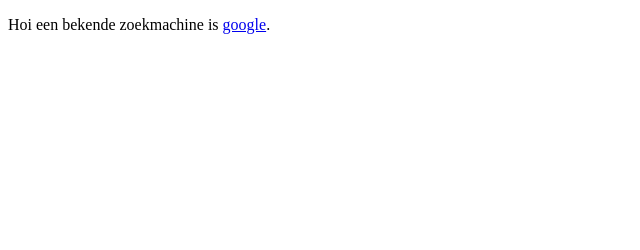
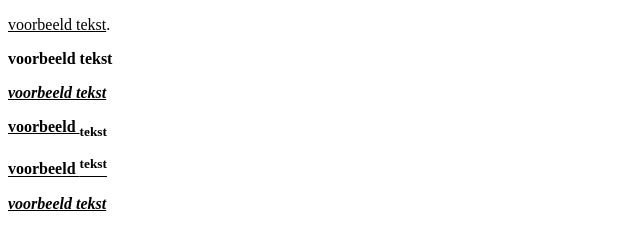
Before and after one commit to 118537/118537.github.io, a plain HTML site: page index.html in a window 1280 px wide. Shown: the whole page, without its empty margins (0-640 px from the left). Drawn offline with Linux system fonts and the light colour scheme.

Commit message:
Update index.html

```diff
--- a/index.html
+++ b/index.html
@@ -5,7 +5,17 @@
         <title>Project: webpage</title>
     </head>
     <body>
-        <p>Hoi een bekende zoekmachine is <a href="https://www.google.com">google</a>.</p>
+        <p><u>voorbeeld tekst</u>.</p>
+
+        <p><b>voorbeeld tekst<u/></p>
+
+        <p><i>voorbeeld tekst</i></p>
+
+        <p>voorbeeld <sub>tekst</sub></p>
+
+        <p>voorbeeld <sup>tekst</sup></p>
+
+        <p><em>voorbeeld tekst</em></p>
 
 
     </body>
```
